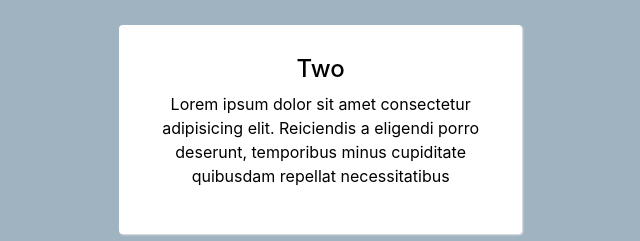
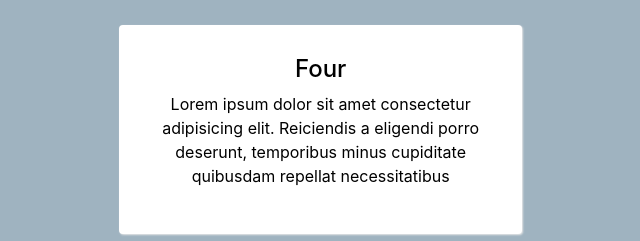
Before and after one commit to ValerieWiklund/bootstrap-challenge2, a plain HTML site: page index.html in a window 1280 px wide. Shown: the part 248-489 px from the top of the page, 586-1226 px from the left. Drawn offline with nearby package versions, Linux system fonts and the light colour scheme.

Commit message:
Fixed typo

```diff
--- a/index.html
+++ b/index.html
@@ -57,7 +57,7 @@
         <div class="col-10 col-md-5">
           <div class="card-white">
 
-            <h4>Two</h4>
+            <h4>Four</h4>
             <p>Lorem ipsum dolor sit amet consectetur adipisicing elit. Reiciendis a eligendi porro deserunt, temporibus
               minus cupiditate quibusdam repellat necessitatibus</p>
           </div>
```
